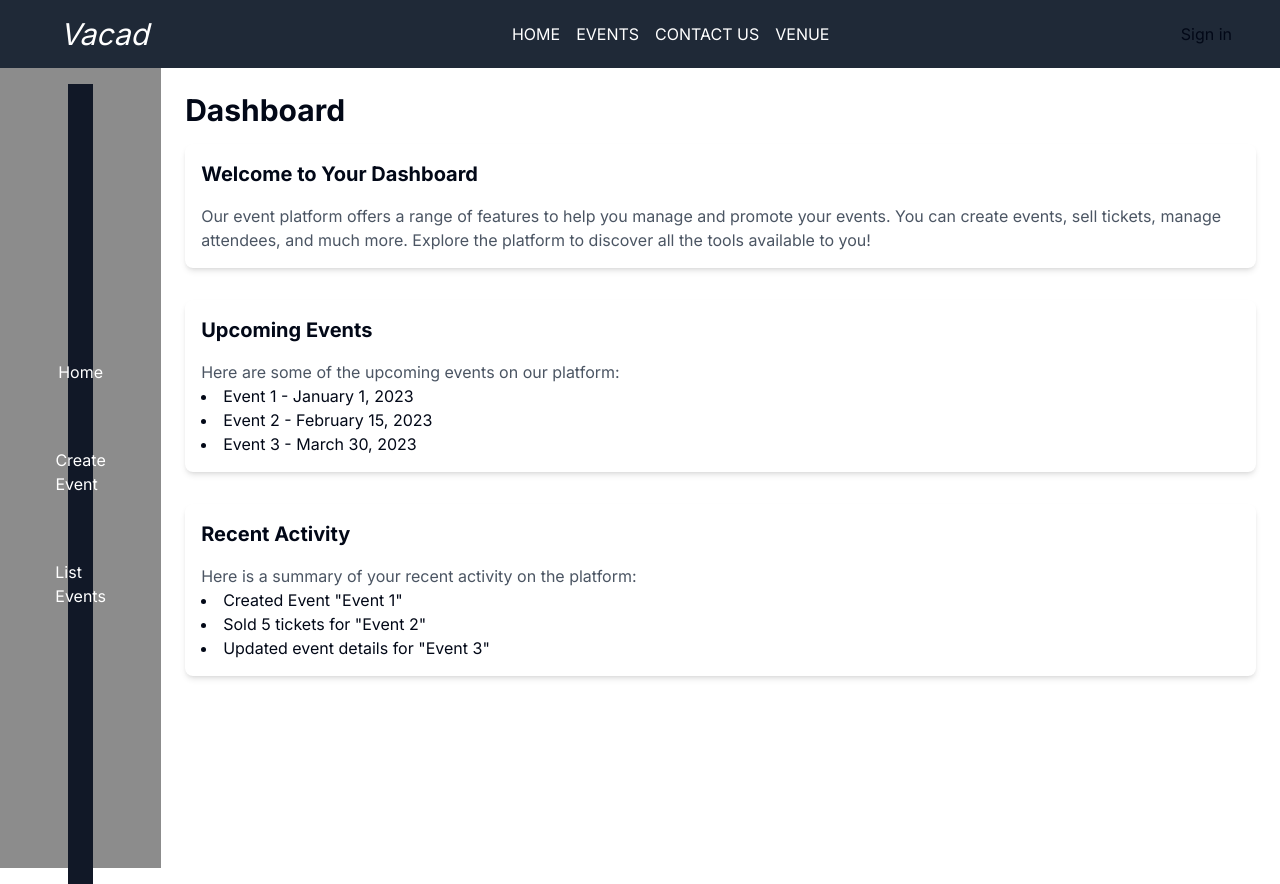
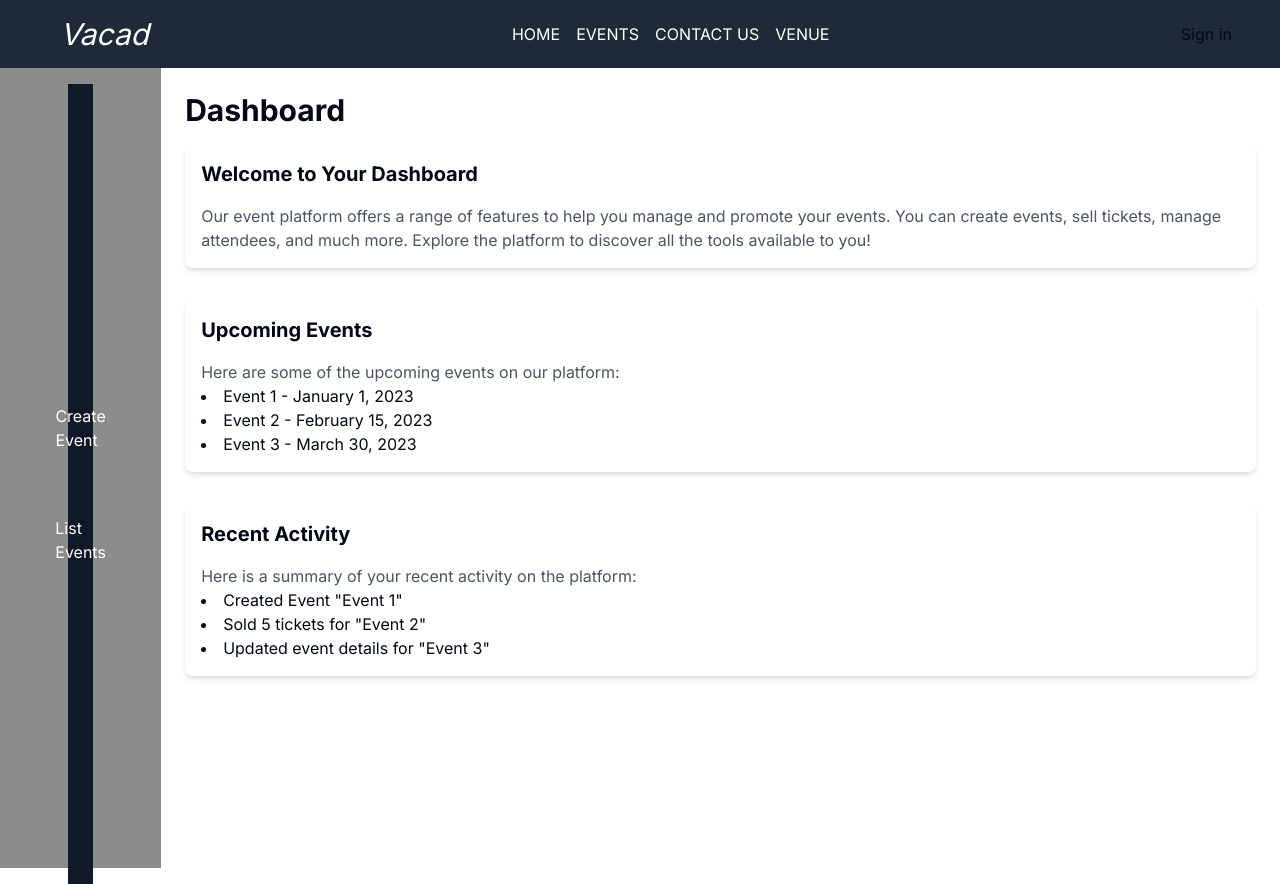
Before and after one commit to NatashaCamille/event_ticketing_and_wallet_platform, a Next.js app: page /dashboard in a window 1280 px wide. Built offline with nearby package versions, Linux system fonts and the light colour scheme; no server answers.

Commit message:
Minor changes

```diff
--- a/components/sidebar.tsx
+++ b/components/sidebar.tsx
@@ -14,7 +14,7 @@ const Sidebar = () => {
 
         <div className='bg-gray-900 text-white w-1/5 h-full'>
             <div className='flex flex-col items-center justify-center gap-12 h-full'>
-                <Link href="/dashboard" className="text-white hover:text-gray-300 py-2 px-4">Home</Link>
+                {/* <Link href="/dashboard" className="text-white hover:text-gray-300 py-2 px-4">Home</Link> */}
                 <Link href="/create-event-page" className="text-white hover:text-gray-300 py-2 px-4">Create Event</Link>
                 <Link href="/list-events-page" className="text-white hover:text-gray-300 py-2 px-4">List Events</Link>
             </div>
```
